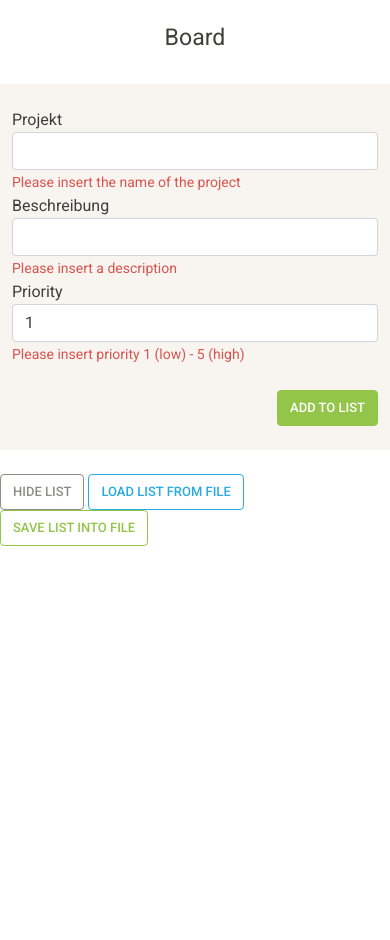
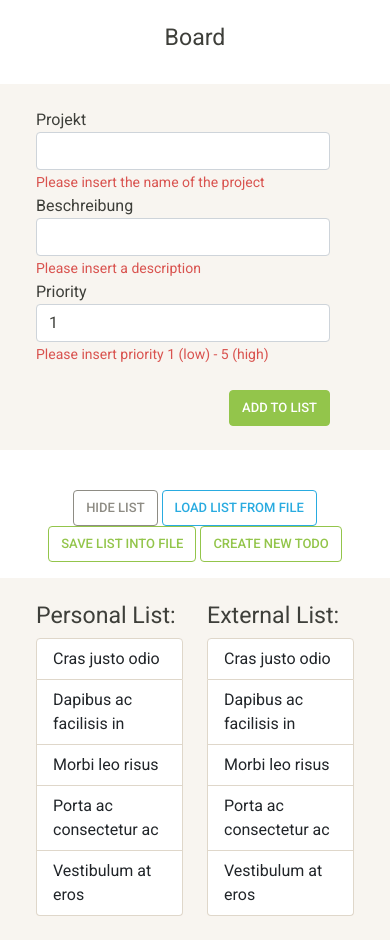
Before and after one commit to juliusBam/ProjerVer, a PHP site: page /todo.php in a window 390 px wide. Shown: the part 58-998 px from the top of the page. Before the commit the page ends 604 px from the top, so only its background shows below. Run offline with PHP 8.4, Linux system fonts and the light colour scheme; some libraries are stand-ins or nearby versions.

Commit message:
Create Todo's is now possible locally

```diff
--- a/javaScript/scriptToDo.js
+++ b/javaScript/scriptToDo.js
@@ -1,4 +1,7 @@
 $(document).ready(function(){
+    $( "#personalList" ).sortable();
+    $( "#externalList" ).sortable();
+    $("#divCreateTodo").hide();
     $("#listContainer").sortable();
     $("#btnHide").removeClass("hiddenBtn");
     $(document).on("click", "#submitList", addList);
@@ -11,7 +14,21 @@ $(document).ready(function(){
     $(document).on("click", "#saveList", saveList);
 });
 
-
+function showCreateTodo()
+{
+    $("#divCreateTodo").fadeIn();
+}
+function createTodo()
+{
+    let task = $("#taskInput").val();
+    if(task!="")
+    {
+        var listItem = document.createElement("li");
+        listItem.setAttribute("class", "list-group-item");
+        listItem.innerHTML = task;
+        document.getElementById("personalList").appendChild(listItem);
+    }
+}
 function addList() {
     let inputs = [];
     let inputsVal = true;
--- a/php/include/signup.inc.php
+++ b/php/include/signup.inc.php
@@ -19,8 +19,6 @@ if(isset($_POST["submit"]))
     //$signup->signupUser();
 
     $data = json_decode(file_get_contents('../../json/dummyLogin.json'), true);
-
-    //print_r($data);
 
     $temp = True;
     for ($x = 0; $x < count($data); $x++) {
@@ -53,7 +51,7 @@ if(isset($_POST["submit"]))
 		$final_data = json_encode($data);
 		if(file_put_contents('../../json/dummyLogin.json', $final_data))
         {
-            $message = "<label class='text-success'>File createed and  data added Success fully</p>";
+            echo "User added successfully\n";
         }
     }
 
--- a/php/todo.php
+++ b/php/todo.php
@@ -1,13 +1,10 @@
 <?php include('../php/include/header.php')?>
-
+    <script src="../javaScript/scriptToDo.js" type="text/javascript"></script>
     <br>
     <h3 class="text-center">Board</h3>
     <br>
-    <div class="row">
-        <div class="col-md-2">
-
-        </div>
-        <div class="col-md-6 bg-light p-4">
+    <div class="container">
+        <div class="row bg-light p-4">
             <div class="row">
                 <div class="col-md-6">
                     <label for="project">Projekt</label>
@@ -38,23 +35,51 @@
                 </div>
             </div>
         </div>
-    </div>
-    <br>
-    <div class="row">
-        <div class="col-md-2">
+        <br>
+        <div class="row text-center p-3">
+            <div class="col">
+                <button class="btn btn-outline-secondary hiddenBtn" id="btnHide">Hide list</button>
+                <button class="btn btn-outline-info" id="loadList">Load list from file</button>
+                <button class="btn btn-outline-success" id="saveList">Save list into file</button>
+                <button class="btn btn-outline-success" id="createTodo" onclick="showCreateTodo()">Create new ToDo</button>
+                <ol class="list-group" id="listContainer">
+                </ol>
+            </div>
         </div>
-        <div class="col-md-7">
-            <button class="btn btn-outline-secondary hiddenBtn" id="btnHide">Hide list</button>
-            <button class="btn btn-outline-info" id="loadList">Load list from file</button>
-            <button class="btn btn-outline-success" id="saveList">Save list into file</button>
-            <br>
-            <br>
-            <ol class="list-group" id="listContainer">
-            </ol>
+        <div class="row text-center p-2 border" id="divCreateTodo">
+                <div class="col-2 pt-2">
+                    <label for="taskInput">ToDo</label>
+                </div>
+                <div class="col-5">
+                    <input type="text" class="form-control" id="taskInput" aria-describedby="TaskInput" placeholder="Enter a Task">
+                </div>
+                <div class="col-2">
+                    <button class="btn btn-outline-success" id="saveTodo" onclick="createTodo()">Save new Task</button>
+                </div>
+
         </div>
-        <div class="col-md">
+        <div class="row bg-light p-4">
+            <div class="col">
+                <h3>Personal List:</h3>
+                <ul class="list-group" id="personalList">
+                    <li class="list-group-item">Cras justo odio</li>
+                    <li class="list-group-item">Dapibus ac facilisis in</li>
+                    <li class="list-group-item">Morbi leo risus</li>
+                    <li class="list-group-item">Porta ac consectetur ac</li>
+                    <li class="list-group-item">Vestibulum at eros</li>
+                </ul>
+            </div>
+            <div class="col">
+                <h3>External List:</h3>
+                <ul class="list-group" id="externalList">
+                    <li class="list-group-item">Cras justo odio</li>
+                    <li class="list-group-item">Dapibus ac facilisis in</li>
+                    <li class="list-group-item">Morbi leo risus</li>
+                    <li class="list-group-item">Porta ac consectetur ac</li>
+                    <li class="list-group-item">Vestibulum at eros</li>
+                </ul>
+            </div>
         </div>
     </div>
-    <script src="../javaScript/scriptToDo.js" type="text/javascript"></script>
 </body>
 </html>
```
